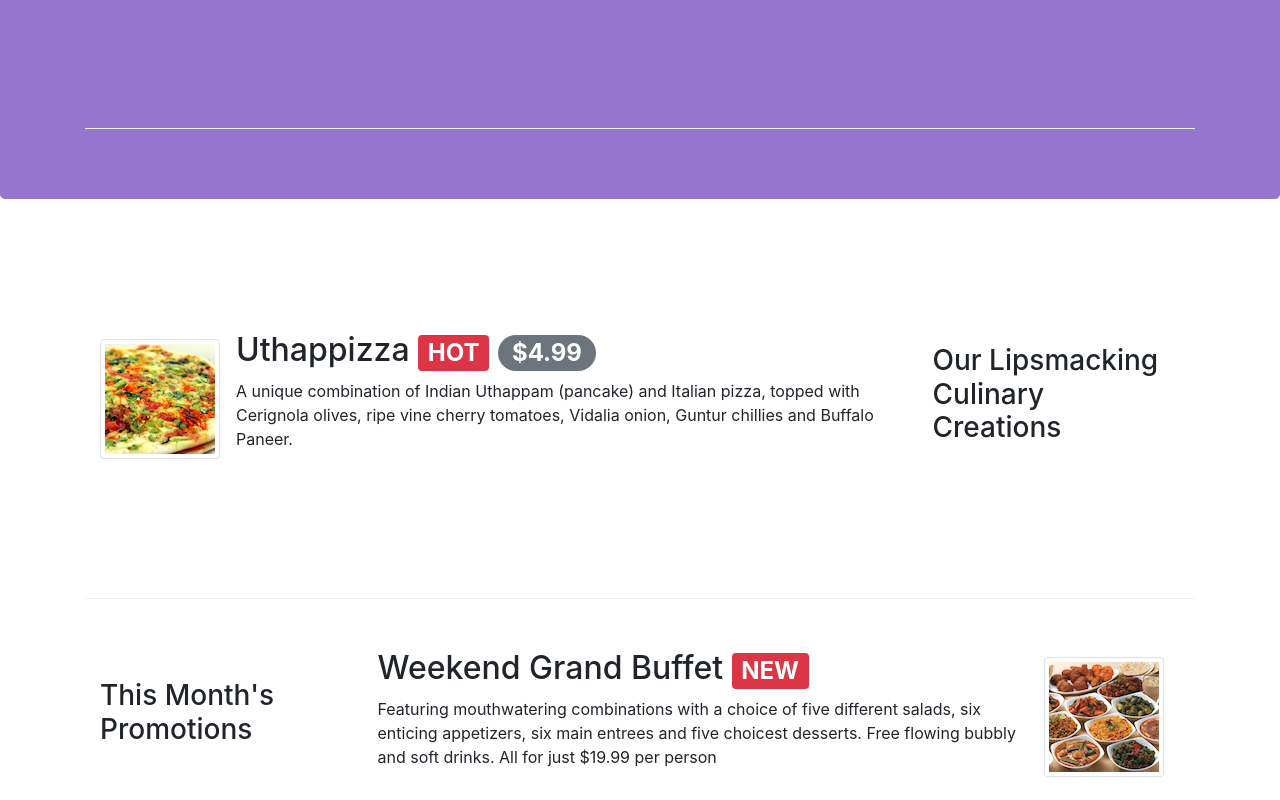
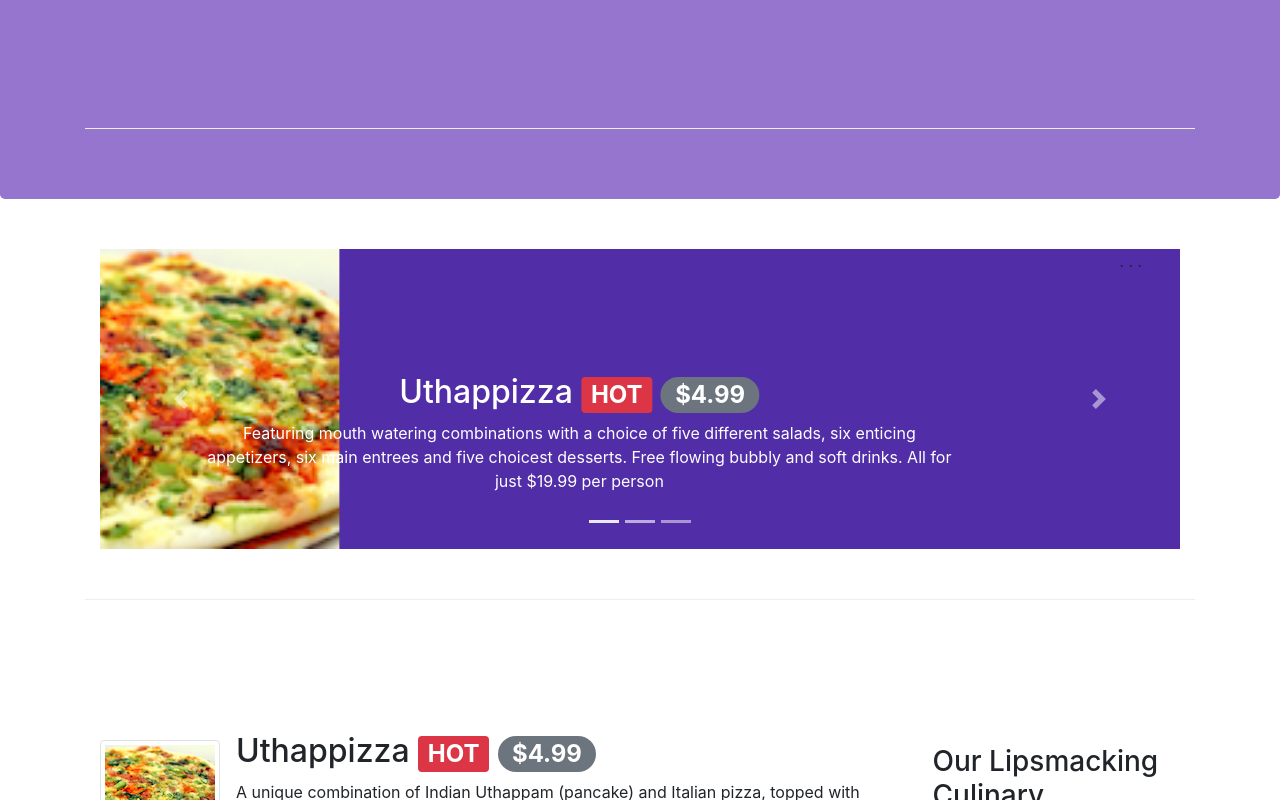
Before and after one commit to ehuitzUB/conFusion, a website: page index.html in a window 1280 px wide. Shown: the part 535-1335 px from the top of the page. Drawn offline with nearby package versions, Linux system fonts and the light colour scheme.

Commit message:
Added Carousel

```diff
--- a/css/style.css
+++ b/css/style.css
@@ -1,9 +1,4 @@
-.tab-content {
-    border-left: 1px solid #ddd;
-    border-right: 1px solid #ddd;
-    border-bottom: 1px solid #ddd;
-    padding: 10px;
-}
+
 
 
 .row-header
@@ -54,3 +49,23 @@ address{
     .navbar-dark {
     background-color: #512DA8;
     }
+
+    .tab-content {
+        border-left: 1px solid #ddd;
+        border-right: 1px solid #ddd;
+        border-bottom: 1px solid #ddd;
+        padding: 10px;
+    }
+
+    .carousel {
+        background:#512DA8;
+    }
+    .carousel-item {
+      height: 300px;
+    }
+    .carousel-item img {
+        position: absolute;
+        top: 0;
+        left: 0;
+        min-height: 300px;
+    }
--- a/index.html
+++ b/index.html
@@ -113,6 +113,53 @@
         </div>
     </header>
     <div class="container">
+
+        <div class="row row-content">
+            <div class="col">
+
+                <div id="mycarousel" class="carousel slide" data-ride="carousel">
+                    <div class="carousel-inner" role="listbox">
+                        <div class="carousel-item active">
+                            <img class="d-block img-fluid" src="img/uthappizza.png" alt="Uthappizza">
+                            <div class="carousel-caption d-none d-md-block">
+                                <h2>Uthappizza <span class="badge badge-danger">HOT</span>
+ 					 <span class="badge badge-pill badge-secondary">$4.99</span>
+			    </h2>
+                                <p class="d-none d-sm-block">
+                                   Featuring mouth watering combinations with a choice of five different salads,
+                                   six enticing appetizers, six main entrees and five choicest desserts. Free
+                                   flowing bubbly and soft drinks. All for just $19.99 per person
+			    </p>
+                            </div>
+                        </div>
+                        <div class="carousel-item">
+                                . . .
+                        </div>
+                        <div class="carousel-item">
+                                . . .
+                        </div>
+                    </div>
+
+                    <ol class="carousel-indicators">
+                        <li data-target="#mycarousel" data-slide-to="0" class="active"></li>
+                        <li data-target="#mycarousel" data-slide-to="1"></li>
+                        <li data-target="#mycarousel" data-slide-to="2"></li>
+                    </ol>
+
+                    <a class="carousel-control-prev" href="#mycarousel" role="button" data-slide="prev">
+                        <span class="carousel-control-prev-icon"></span>
+                    </a>
+                    <a class="carousel-control-next" href="#mycarousel" role="button" data-slide="next">
+                        <span class="carousel-control-next-icon"></span>
+                    </a>
+
+
+
+                </div>
+
+            </div>
+        </div>
+
         <div class="row row-content align-items-center">
             <div class="col-12 col-sm-4 order-sm-last col-md-3">
                 <h3>Our Lipsmacking Culinary Creations</h3>
```
